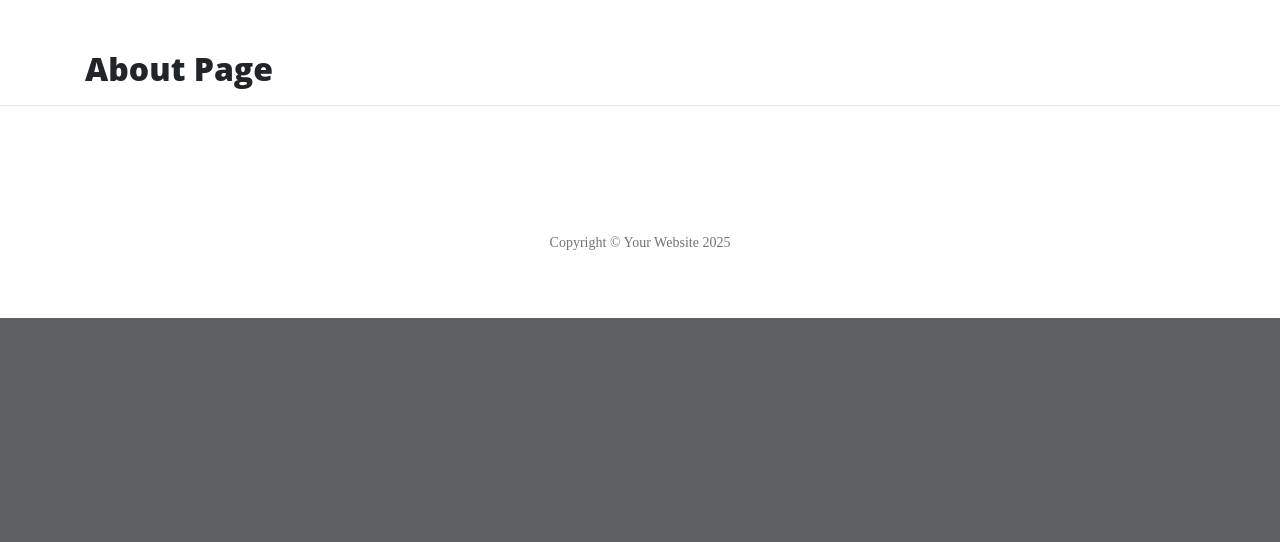
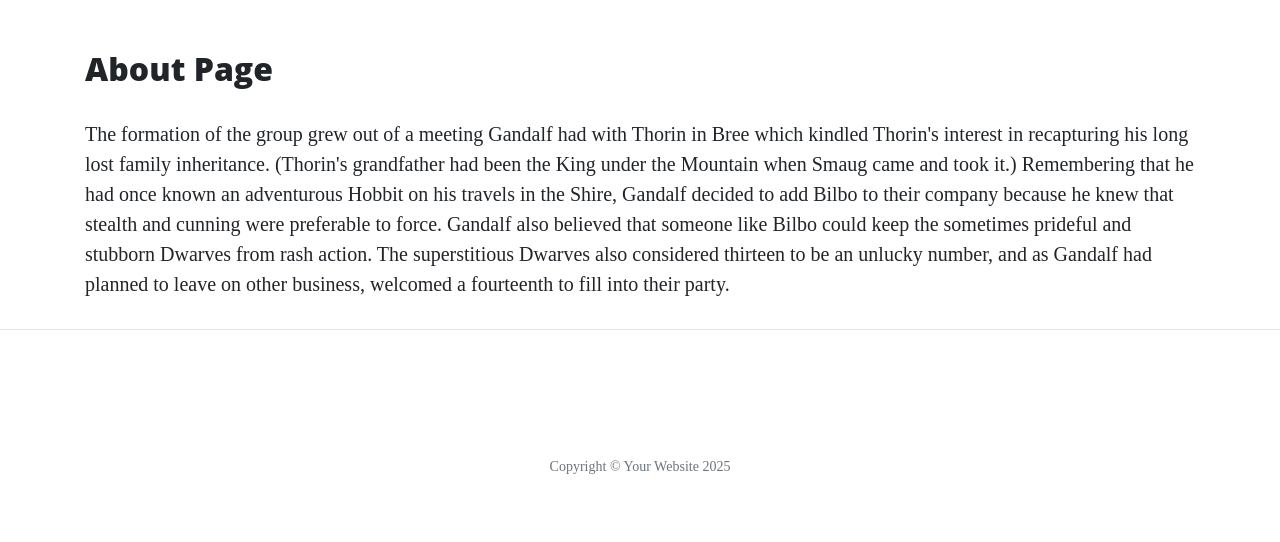
Before and after one commit to Sirjay009/thorin-flask-app, a Flask app: page /about in a window 1280 px wide. Shown: the part 628-1170 px from the top of the page. Before the commit the page ends 946 px from the top, so only its background shows below. Run offline with Flask 3, Linux system fonts and the light colour scheme; some libraries are stand-ins or nearby versions.

Commit message:
Add background information to the About Page

```diff
--- a/templates/about.html
+++ b/templates/about.html
@@ -2,5 +2,14 @@
 {% block content %}
 
     <h2>About Page</h2>
+    <p>
+        The formation of the group grew out of a meeting Gandalf had with Thorin in Bree which kindled Thorin's interest in
+        recapturing his long lost family inheritance. (Thorin's grandfather had been the King under the Mountain when Smaug
+        came and took it.) Remembering that he had once known an adventurous Hobbit on his travels in the Shire, Gandalf
+        decided to add Bilbo to their company because he knew that stealth and cunning were preferable to force. Gandalf
+        also believed that someone like Bilbo could keep the sometimes prideful and stubborn Dwarves from rash action. The
+        superstitious Dwarves also considered thirteen to be an unlucky number, and as Gandalf had planned to leave on other
+        business, welcomed a fourteenth to fill into their party.
+    </p>
 
 {% endblock %}
```
